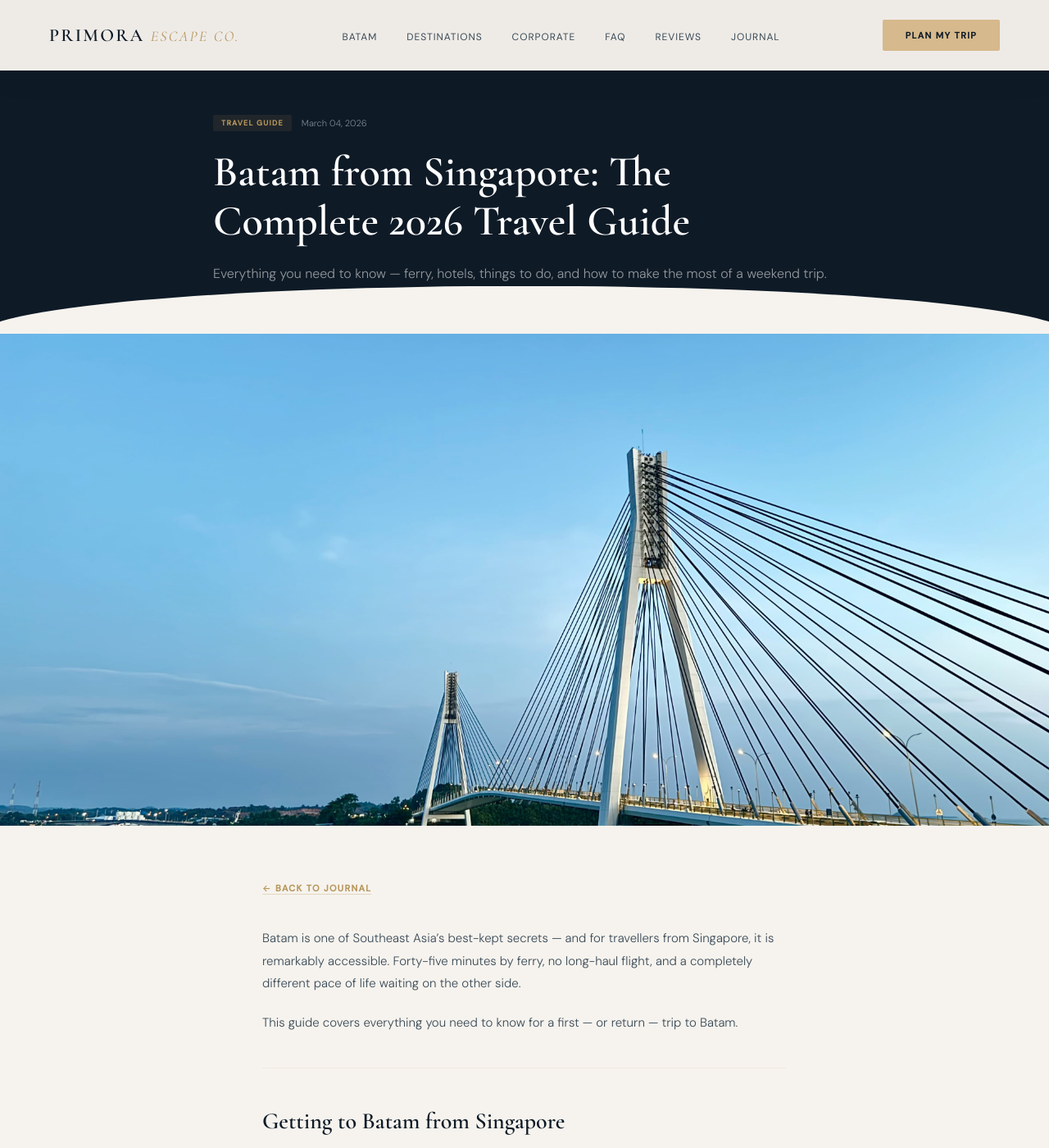
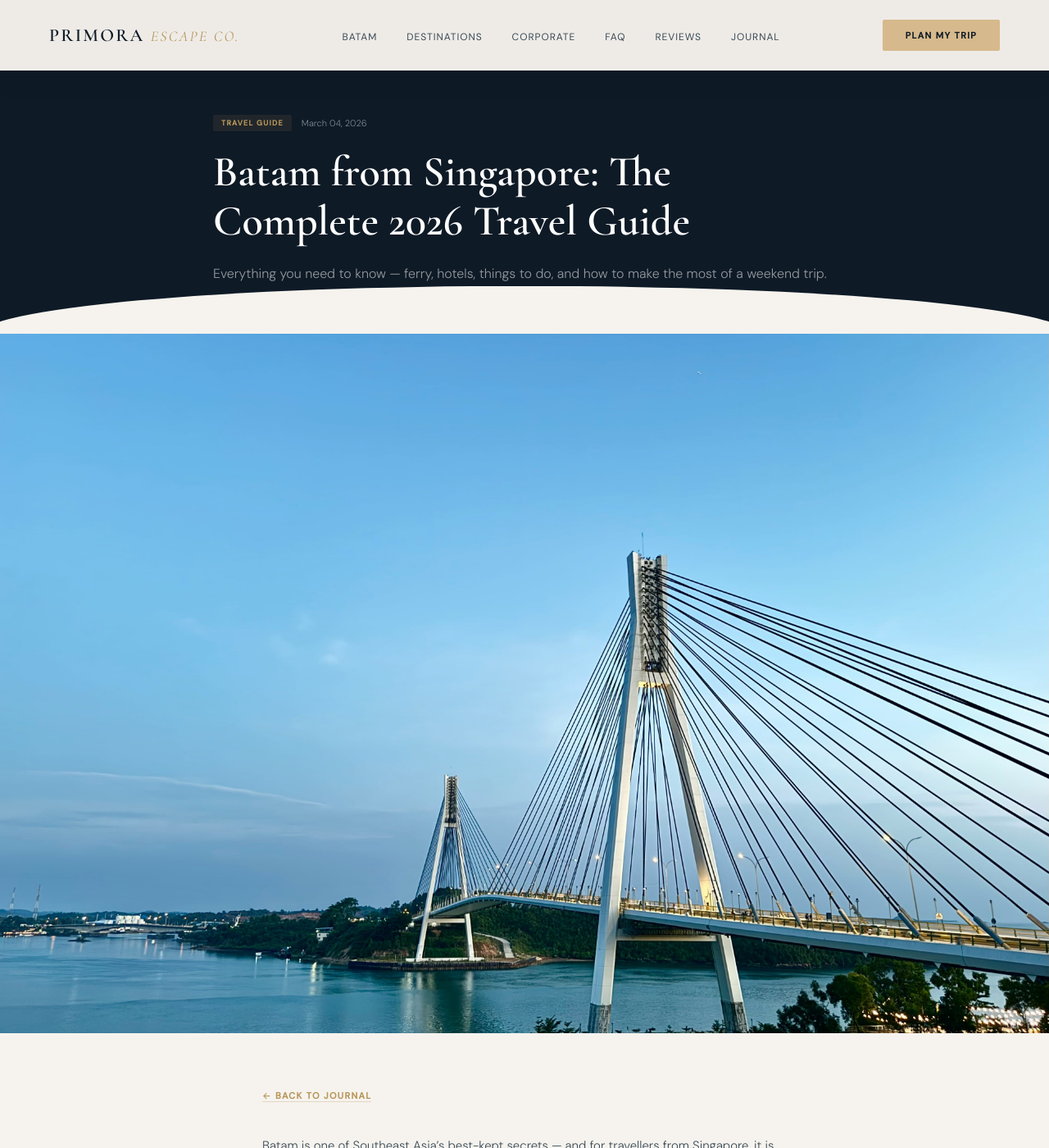
Before and after one commit to yourcancerboy/primora, a Jekyll site: the page built from _posts/2026-03-04-batam-from-singapore-travel-guide.md, in a window 1280 px wide and 1400 px high. Shown: the whole window at 82% size. Built offline with Jekyll 4.4.1, drawn with Linux system fonts in a browser that asks for light colours.

Commit message:
Update default.html

```diff
--- a/_layouts/default.html
+++ b/_layouts/default.html
@@ -125,8 +125,8 @@
   .article-title em { font-style: italic; color: var(--champagne); }
   .article-subtitle { font-size: 16px; font-weight: 300; color: rgba(255,255,255,0.55); line-height: 1.7; }
 
-  /* Article cover — 4:3 editorial ratio */
-  .article-cover-wrap { position: relative; aspect-ratio: 4/3; max-height: 600px; overflow: hidden; background: var(--navy); width: 100%; }
+  /* Article cover — 3:2 photography standard ratio */
+  .article-cover-wrap { position: relative; aspect-ratio: 3/2; overflow: hidden; background: var(--navy); width: 100%; }
   .article-cover { position: absolute; inset: 0; width: 100%; height: 100%; object-fit: cover; object-position: center; display: block; }
 
   .article-body { max-width: 760px; margin: 0 auto; padding: 64px 60px 100px; }
```
